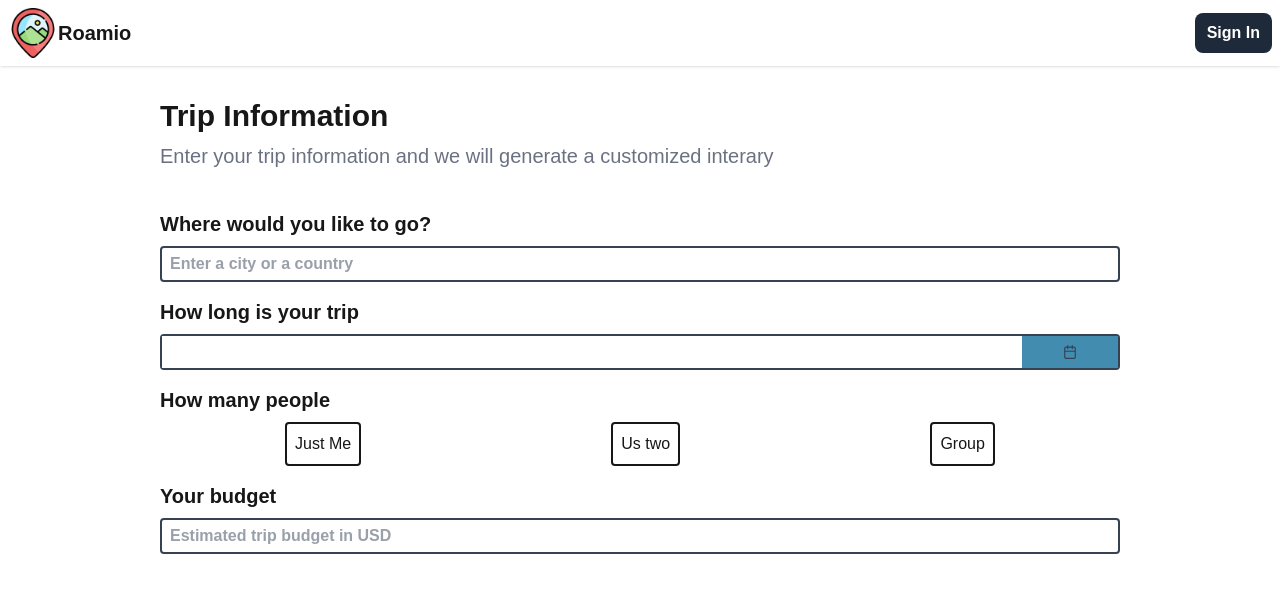
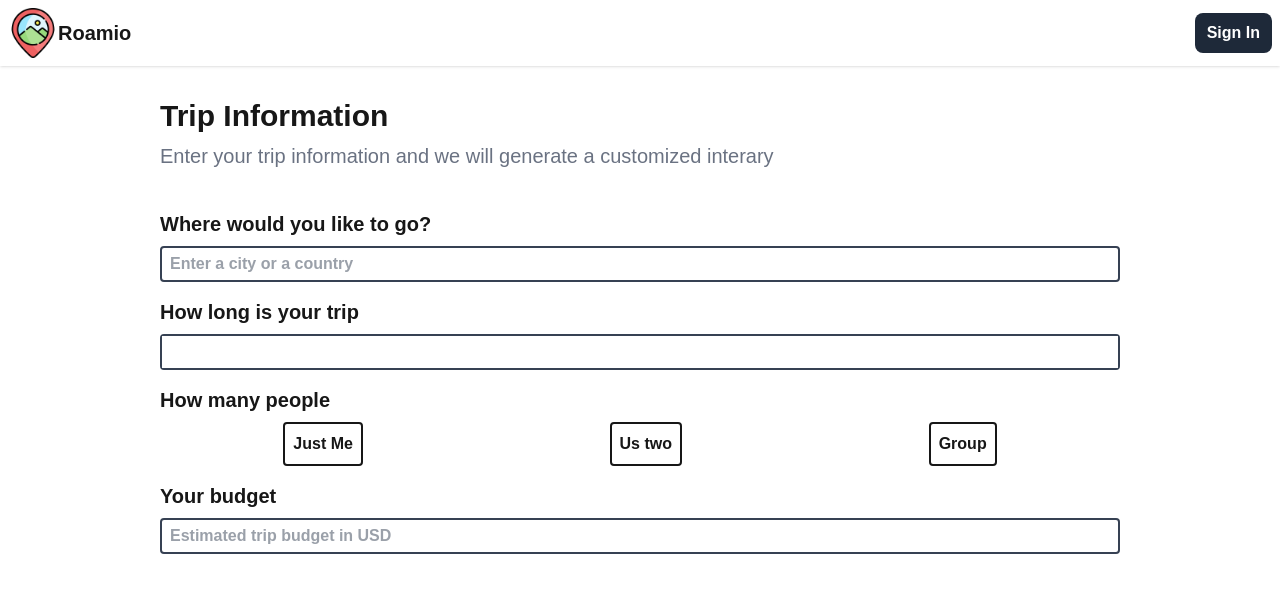
Before and after one commit to mluc404/travel-planner, a Next.js app: page /create-trip in a window 1280 px wide. Shown: the top 592 px of the page. Built offline with nearby package versions, Linux system fonts and the light colour scheme; what @googlemaps/google-maps-services-js would draw is missing.

Commit message:
refactor: create module to store travel party options

```diff
--- /dev/null
+++ b/app/constants/options.tsx
@@ -0,0 +1,17 @@
+export const travelParty = [
+  {
+    id: 1,
+    title: "Just Me",
+    value: "1 person",
+  },
+  {
+    id: 2,
+    title: "Us two",
+    value: "2 people",
+  },
+  {
+    id: 3,
+    title: "Group",
+    value: "a group",
+  },
+];
--- a/app/create-trip/page.tsx
+++ b/app/create-trip/page.tsx
@@ -7,9 +7,10 @@ import { PlaceAutocompleteResult } from "@googlemaps/google-maps-services-js";
 import debounce from "lodash.debounce";
 import Image from "next/image";
 import { Calendar } from "primereact/calendar";
+import { travelParty } from "../constants/options";
 
 export default function CreateTrip() {
-  const [input, setInput] = useState<string>("");
+  const [inputPlace, setInputPlace] = useState<string>("");
   const [predictions, setPredictions] = useState<PlaceAutocompleteResult[]>([]);
   const [selectedPlace, setSelectedPlace] =
     useState<PlaceAutocompleteResult | null>(null);
@@ -19,10 +20,18 @@ export default function CreateTrip() {
   const [dates, setDates] = useState<Date[] | null>(null);
   const [tripDays, setTripDays] = useState<number>(0);
 
-  const [tripInfo, setTripInfo] = useState<{}>({});
+  type TripInfoType = {
+    location?: PlaceAutocompleteResult;
+    days?: number;
+    people?: string;
+    budget?: string;
+    photo?: string;
+  };
+
+  const [tripInfo, setTripInfo] = useState<TripInfoType>({});
 
   const updateTripInfo = (name: string, value: any) => {
-    setTripInfo({ ...tripInfo, [name]: value });
+    setTripInfo((prev) => ({ ...prev, [name]: value }));
   };
 
   useEffect(() => {
@@ -32,11 +41,11 @@ export default function CreateTrip() {
   // Fetch location suggestions
   useEffect(() => {
     const fetchPredictions = debounce(async () => {
-      const preds = await callAutocomplete(input);
+      const preds = await callAutocomplete(inputPlace);
       setPredictions(preds ?? []);
     }, 300);
-    input.length > 2 && isSelecting && fetchPredictions();
-  }, [input]);
+    inputPlace.length > 2 && isSelecting && fetchPredictions();
+  }, [inputPlace]);
 
   // Calculate days when dates change
   useEffect(() => {
@@ -53,7 +62,7 @@ export default function CreateTrip() {
 
   // Function to handle when user selects a location
   const handleSelect = async (place: PlaceAutocompleteResult) => {
-    setInput(place.description);
+    setInputPlace(place.description);
     setSelectedPlace(place);
     setPredictions([]);
     setIsSelecting(false);
@@ -65,8 +74,11 @@ export default function CreateTrip() {
       const photoRef = placeDetails.photos[0].photo_reference;
       const placePhoto = await getPlacePhoto(photoRef);
       setPhotoUrl(placePhoto);
+      updateTripInfo("photo", placePhoto);
     }
   };
+
+  // console.log(typeof photoUrl);
 
   return (
     <div className="px-5 mt-8 sm:px-20 md:px-40">
@@ -82,9 +94,9 @@ export default function CreateTrip() {
             </h2>
             <input
               type="text"
-              value={input}
+              value={inputPlace}
               onChange={(e) => {
-                setInput(e.target.value);
+                setInputPlace(e.target.value);
                 setIsSelecting(true);
               }}
               placeholder="Enter a city or a country"
@@ -118,22 +130,25 @@ export default function CreateTrip() {
                 setDates(e.value as Date[] | null);
               }}
               selectionMode="range"
-              showIcon
+              // showIcon
               className="input-primary"
             />
           </div>
           <div className="flex flex-col gap-2 ">
             <h2 className="text-xl font-semibold">How many people</h2>
             <div className="w-full flex justify-around">
-              <div className="border-2 p-2 flex justify-center rounded cursor-pointer">
-                Just Me
-              </div>
-              <div className="border-2 p-2 flex justify-center rounded cursor-pointer">
-                Us two
-              </div>
-              <div className="border-2 p-2 flex justify-center rounded cursor-pointer">
-                Group
-              </div>
+              {travelParty.map((item, index) => (
+                <div
+                  key={index}
+                  className={`border-2 p-2 flex justify-center rounded cursor-pointer font-semibold ${
+                    tripInfo.people === item.value &&
+                    "bg-gray-500 text-white border-2 border-black"
+                  } `}
+                  onClick={() => updateTripInfo("people", item.value)}
+                >
+                  {item.title}
+                </div>
+              ))}
             </div>
           </div>
 
```
